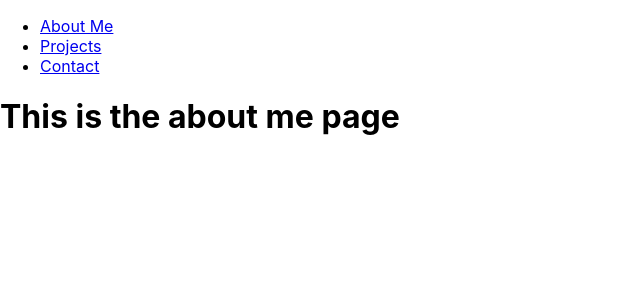
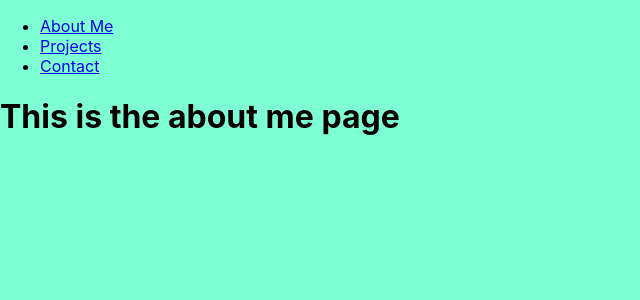
Before and after one commit to NicoSem/nicosem.github.io, a React (Create React App) app: page / in a window 1280 px wide. Shown: the top 300 px of the page, without its empty margins (0-640 px from the left). Built offline with nearby package versions, Linux system fonts and the light colour scheme.

Commit message:
Added style scss file

```diff
--- a/src/style.scss
+++ b/src/style.scss
@@ -0,0 +1,4 @@
+
+body {
+    background-color: aquamarine;
+}
```
